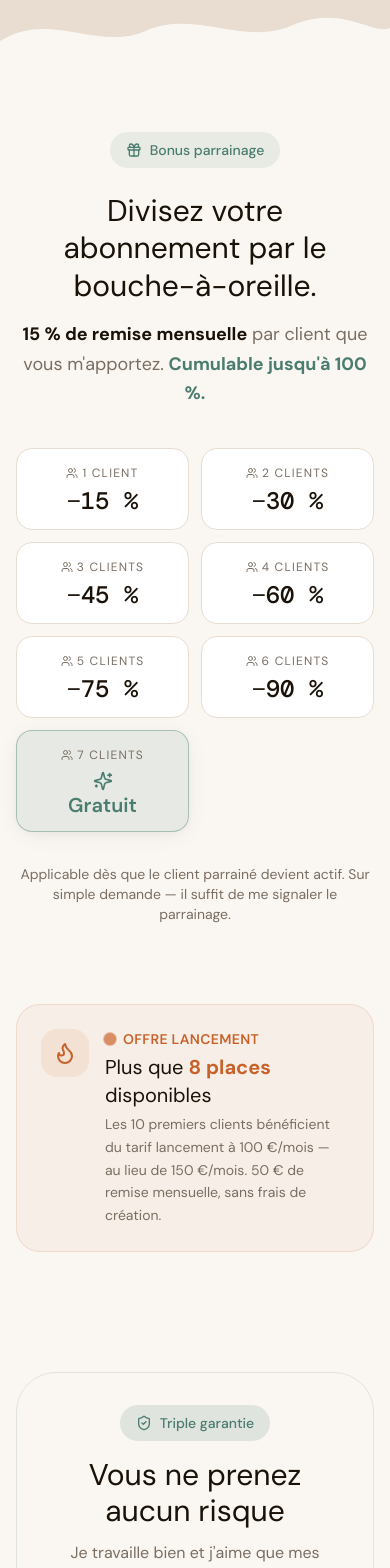
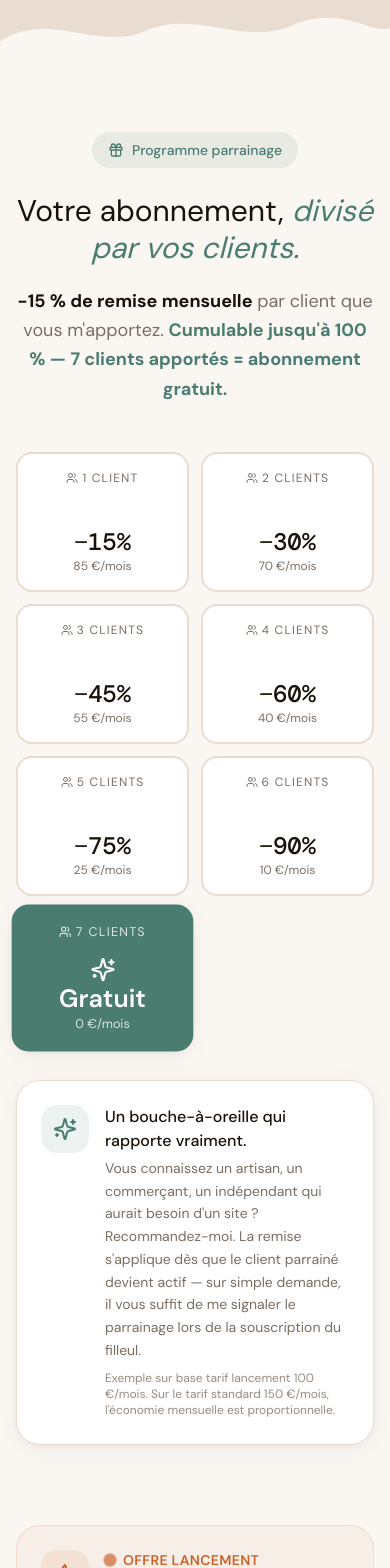
Before and after one commit to PierreG-dev/creation-sites-godino, a Next.js app: page /offre in a window 390 px wide. Shown: the part 4440-6008 px from the top of the page. Built offline with nearby package versions, Linux system fonts and the light colour scheme; a web font is replaced by a local one.

Commit message:
referral ad more proeminent

```diff
--- a/src/components/ParrainageBlock.tsx
+++ b/src/components/ParrainageBlock.tsx
@@ -1,69 +1,173 @@
-import { Users, Gift, Sparkles } from 'lucide-react'
+import Link from 'next/link'
+import { Users, Gift, Sparkles, ArrowRight } from 'lucide-react'
 import { SectionWrapper, StaggerWrapper, StaggerItem } from './SectionWrapper'
 
 const paliers = [
-  { clients: 1, remise: '15 %' },
-  { clients: 2, remise: '30 %' },
-  { clients: 3, remise: '45 %' },
-  { clients: 4, remise: '60 %' },
-  { clients: 5, remise: '75 %' },
-  { clients: 6, remise: '90 %' },
-  { clients: 7, remise: 'Gratuit', highlight: true },
+  { clients: 1, remise: 15, prix: 85 },
+  { clients: 2, remise: 30, prix: 70 },
+  { clients: 3, remise: 45, prix: 55 },
+  { clients: 4, remise: 60, prix: 40 },
+  { clients: 5, remise: 75, prix: 25 },
+  { clients: 6, remise: 90, prix: 10 },
+  { clients: 7, remise: 100, prix: 0, highlight: true },
 ]
 
 interface ParrainageBlockProps {
+  variant?: 'full' | 'hero'
   className?: string
 }
 
-export function ParrainageBlock({ className = '' }: ParrainageBlockProps) {
+export function ParrainageBlock({ variant = 'full', className = '' }: ParrainageBlockProps) {
+  if (variant === 'hero') {
     return (
-    <div className={`max-w-5xl mx-auto ${className}`}>
+      <div className={`relative ${className}`}>
+        <div className="bg-gradient-to-br from-accent2 to-[#3d6b5f] rounded-[2.5rem] p-8 md:p-14 text-white relative overflow-hidden">
+          <div
+            className="absolute -top-32 -right-32 w-96 h-96 rounded-full opacity-20"
+            style={{ background: 'radial-gradient(circle, #C8622A 0%, transparent 70%)' }}
+            aria-hidden="true"
+          />
+          <div
+            className="absolute -bottom-40 -left-32 w-[500px] h-[500px] rounded-full opacity-10"
+            style={{ background: 'radial-gradient(circle, #ffffff 0%, transparent 70%)' }}
+            aria-hidden="true"
+          />
+
+          <div className="relative z-10 grid md:grid-cols-2 gap-10 items-center">
+            <div>
+              <div className="inline-flex items-center gap-2 bg-white/15 border border-white/25 backdrop-blur-sm rounded-full px-4 py-2 text-sm font-medium mb-6">
+                <Gift className="w-4 h-4" />
+                Programme parrainage
+              </div>
+              <h2 className="font-playfair text-3xl md:text-5xl leading-tight mb-5">
+                Votre site peut devenir <span className="italic">gratuit.</span>
+              </h2>
+              <p className="text-white/85 text-lg leading-relaxed mb-6">
+                <strong className="text-white">−15 % sur votre abonnement mensuel</strong> pour chaque client que vous m'apportez.{' '}
+                <strong className="text-white">Cumulable jusqu'à 100 %.</strong>
+              </p>
+              <p className="text-white/70 text-base leading-relaxed mb-8">
+                Vous connaissez un artisan, un commerçant, un indépendant qui a besoin d'un site&nbsp;? Recommandez-moi. À 7 clients apportés, votre abonnement tombe à 0 €.
+              </p>
+              <Link
+                href="/offre#parrainage"
+                className="inline-flex items-center gap-2 bg-white text-accent2 hover:bg-white/90 font-semibold rounded-full px-6 py-3 transition-all hover:gap-3"
+              >
+                Comment ça marche
+                <ArrowRight className="w-4 h-4" />
+              </Link>
+            </div>
+
+            <div className="relative">
+              <div className="bg-white/10 backdrop-blur-md border border-white/20 rounded-3xl p-6 md:p-8">
+                <div className="text-white/70 text-xs uppercase tracking-widest mb-4 text-center">
+                  Votre abonnement selon vos parrainages
+                </div>
+                <div className="space-y-2">
+                  {[
+                    { c: 0, prix: 100, label: 'Sans parrainage' },
+                    { c: 3, prix: 55, label: '3 clients apportés' },
+                    { c: 5, prix: 25, label: '5 clients apportés' },
+                    { c: 7, prix: 0, label: '7 clients apportés', highlight: true },
+                  ].map((row) => (
+                    <div
+                      key={row.c}
+                      className={`flex items-center justify-between rounded-2xl px-4 py-3 ${
+                        row.highlight
+                          ? 'bg-white text-accent2 shadow-lg'
+                          : 'bg-white/5 text-white'
+                      }`}
+                    >
+                      <div className="flex items-center gap-2">
+                        <Users className={`w-4 h-4 ${row.highlight ? 'text-accent2' : 'text-white/60'}`} />
+                        <span className={`text-sm ${row.highlight ? 'font-semibold' : 'text-white/80'}`}>
+                          {row.label}
+                        </span>
+                      </div>
+                      <div className={`font-mono text-lg font-medium ${row.highlight ? 'text-accent2' : ''}`}>
+                        {row.prix === 0 ? (
+                          <span className="flex items-center gap-1.5">
+                            <Sparkles className="w-4 h-4" />
+                            Gratuit
+                          </span>
+                        ) : (
+                          <>{row.prix} <span className="text-sm opacity-70">€/mois</span></>
+                        )}
+                      </div>
+                    </div>
+                  ))}
+                </div>
+                <div className="text-white/50 text-xs text-center mt-4">
+                  Base : tarif lancement 100 €/mois
+                </div>
+              </div>
+            </div>
+          </div>
+        </div>
+      </div>
+    )
+  }
+
+  return (
+    <div className={`max-w-6xl mx-auto ${className}`}>
       <SectionWrapper>
-        <div className="text-center max-w-2xl mx-auto mb-10">
+        <div className="text-center max-w-2xl mx-auto mb-12">
           <div className="inline-flex items-center gap-2 bg-accent2/10 text-accent2 rounded-full px-4 py-2 text-sm font-medium mb-6">
             <Gift className="w-4 h-4" />
-            Bonus parrainage
+            Programme parrainage
           </div>
-          <h2 className="font-playfair text-3xl md:text-4xl text-warmDark mb-4 leading-tight">
-            Divisez votre abonnement par le bouche-à-oreille.
+          <h2 className="font-playfair text-3xl md:text-5xl text-warmDark mb-5 leading-tight">
+            Votre abonnement, <span className="italic text-accent2">divisé par vos clients.</span>
           </h2>
           <p className="text-textMuted text-lg leading-relaxed">
-            <strong className="text-warmDark">15 % de remise mensuelle</strong> par client que vous m'apportez.{' '}
-            <strong className="text-accent2">Cumulable jusqu'à 100 %.</strong>
+            <strong className="text-warmDark">−15 % de remise mensuelle</strong> par client que vous m'apportez.{' '}
+            <strong className="text-accent2">Cumulable jusqu'à 100 % — 7 clients apportés = abonnement gratuit.</strong>
           </p>
         </div>
       </SectionWrapper>
 
       <SectionWrapper>
         <StaggerWrapper
-          className="grid grid-cols-2 sm:grid-cols-4 lg:grid-cols-7 gap-3"
+          className="grid grid-cols-2 sm:grid-cols-4 lg:grid-cols-7 gap-3 mb-8"
           staggerDelay={0.06}
         >
           {paliers.map((p) => (
             <StaggerItem key={p.clients}>
               <div
-                className={`rounded-2xl p-4 text-center h-full flex flex-col justify-center border transition-transform ${
+                className={`rounded-2xl p-4 md:p-5 text-center h-full flex flex-col justify-between border-2 min-h-[140px] ${
                   p.highlight
-                    ? 'bg-accent2/10 border-accent2/40 shadow-soft'
-                    : 'bg-white border-mid'
+                    ? 'bg-accent2 border-accent2 text-white shadow-soft scale-105'
+                    : 'bg-white border-mid text-warmDark'
                 }`}
               >
-                <div className="flex items-center justify-center gap-1 text-textMuted text-xs uppercase tracking-widest mb-2">
+                <div className={`flex items-center justify-center gap-1 text-xs uppercase tracking-widest mb-2 ${
+                  p.highlight ? 'text-white/80' : 'text-textMuted'
+                }`}>
                   <Users className="w-3 h-3" />
                   {p.clients} client{p.clients > 1 ? 's' : ''}
                 </div>
+                <div className="flex flex-col items-center">
                   {p.highlight ? (
-                  <div className="flex flex-col items-center gap-1">
-                    <Sparkles className="w-5 h-5 text-accent2" />
-                    <div className="font-playfair text-xl text-accent2 font-semibold leading-none">
-                      {p.remise}
+                    <>
+                      <Sparkles className="w-6 h-6 mb-1" />
+                      <div className="font-playfair text-2xl font-semibold leading-none mb-1">
+                        Gratuit
                       </div>
+                      <div className="text-xs text-white/80">
+                        0 €/mois
                       </div>
+                    </>
                   ) : (
-                  <div className="font-mono text-2xl text-warmDark font-medium leading-none">
-                    −{p.remise}
+                    <>
+                      <div className="font-mono text-2xl md:text-3xl font-medium leading-none mb-1">
+                        −{p.remise}%
                       </div>
+                      <div className="text-xs text-textMuted">
+                        {p.prix} €/mois
+                      </div>
+                    </>
                   )}
+                </div>
               </div>
             </StaggerItem>
           ))}
@@ -71,9 +175,25 @@ export function ParrainageBlock({ className = '' }: ParrainageBlockProps) {
       </SectionWrapper>
 
       <SectionWrapper>
-        <p className="text-center text-textMuted text-sm mt-8 max-w-xl mx-auto">
-          Applicable dès que le client parrainé devient actif. Sur simple demande — il suffit de me signaler le parrainage.
-        </p>
+        <div className="bg-white rounded-3xl p-6 md:p-8 border border-mid shadow-soft max-w-3xl mx-auto">
+          <div className="flex items-start gap-4">
+            <div className="w-12 h-12 rounded-2xl bg-accent2/10 flex items-center justify-center flex-shrink-0">
+              <Sparkles className="w-6 h-6 text-accent2" />
+            </div>
+            <div>
+              <div className="text-warmDark font-medium mb-1">
+                Un bouche-à-oreille qui rapporte vraiment.
+              </div>
+              <div className="text-textMuted text-sm leading-relaxed">
+                Vous connaissez un artisan, un commerçant, un indépendant qui aurait besoin d'un site&nbsp;? Recommandez-moi. La remise s'applique dès que le client parrainé devient actif — sur simple demande, il vous suffit de me signaler le parrainage lors de la souscription du filleul.
+                <br />
+                <span className="text-textMuted/80 text-xs mt-2 inline-block">
+                  Exemple sur base tarif lancement 100 €/mois. Sur le tarif standard 150 €/mois, l'économie mensuelle est proportionnelle.
+                </span>
+              </div>
+            </div>
+          </div>
+        </div>
       </SectionWrapper>
     </div>
   )
```
Also changed, not shown: src/app/page.tsx (+13 -8 lines). Lines whose indentation alone changed are shown as unchanged.
